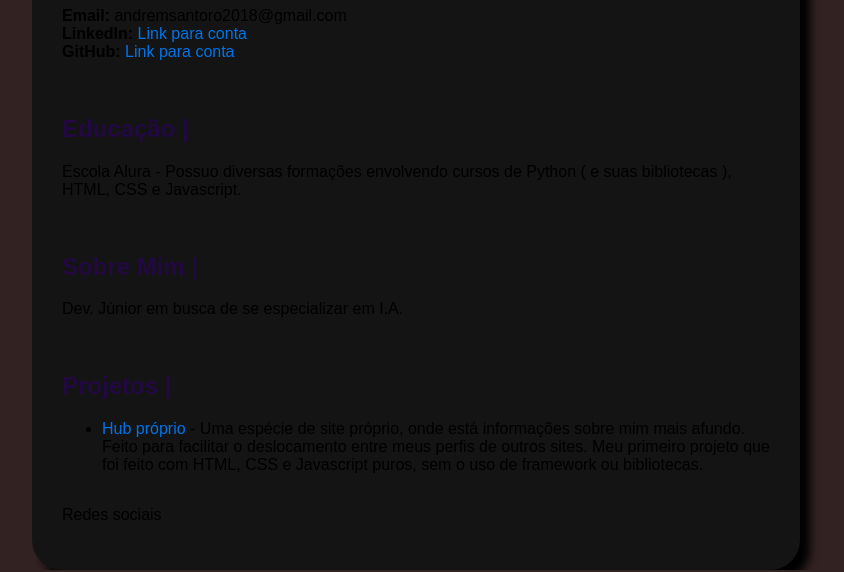
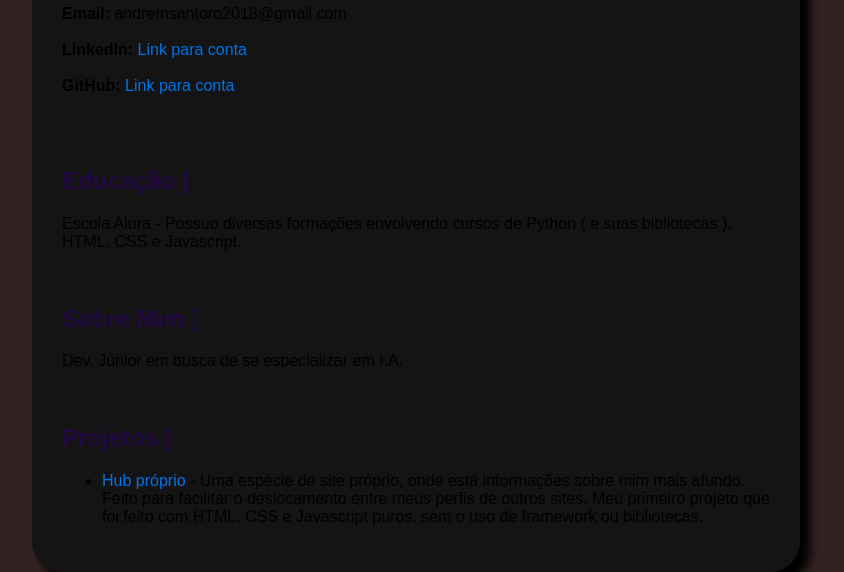
Before and after one commit to Andre-Santoro/meu-curriculo, a plain HTML site: page index.html in a window 1280 px wide. Shown: the part 307-879 px from the top of the page, without its empty margins (224-1068 px from the left). Drawn offline with Linux system fonts and the light colour scheme.

Commit message:
Update index.html

```diff
--- a/index.html
+++ b/index.html
@@ -26,9 +26,9 @@
 
         <div class="contato_container">
             <h1 class="titulo_container">Contato / Contas |</h1>
-            <p class="texto_container"><strong>Email:</strong> andremsantoro2018@gmail.com<br>
-            <strong>LinkedIn:</strong> <a href="https://www.linkedin.com/in/andre-santoro-7999b02b6" target="_blank rel="noopener noreferrer">Link para conta</a><br>
-            <strong>GitHub:</strong> <a href="https://github.com/Andre-Santoro" target="_blank rel="noopener noreferrer">Link para conta</a></p>
+            <p class="texto_container"><strong>Email:</strong> andremsantoro2018@gmail.com<br><br>
+            <strong>LinkedIn:</strong> <a href="https://www.linkedin.com/in/andre-santoro-7999b02b6" target="_blank rel="noopener noreferrer">Link para conta</a><br><br>
+            <strong>GitHub:</strong> <a href="https://github.com/Andre-Santoro" target="_blank rel="noopener noreferrer">Link para conta</a></p><br>
         </div>
 
         <div>
@@ -64,7 +64,6 @@
                     Javascript puros, sem o uso de framework ou bibliotecas.</li>
             </ul>
         </div>
-        <p class="botao botao_redes_sociais">Redes sociais</p>
 
 </body>
 </html>
```
